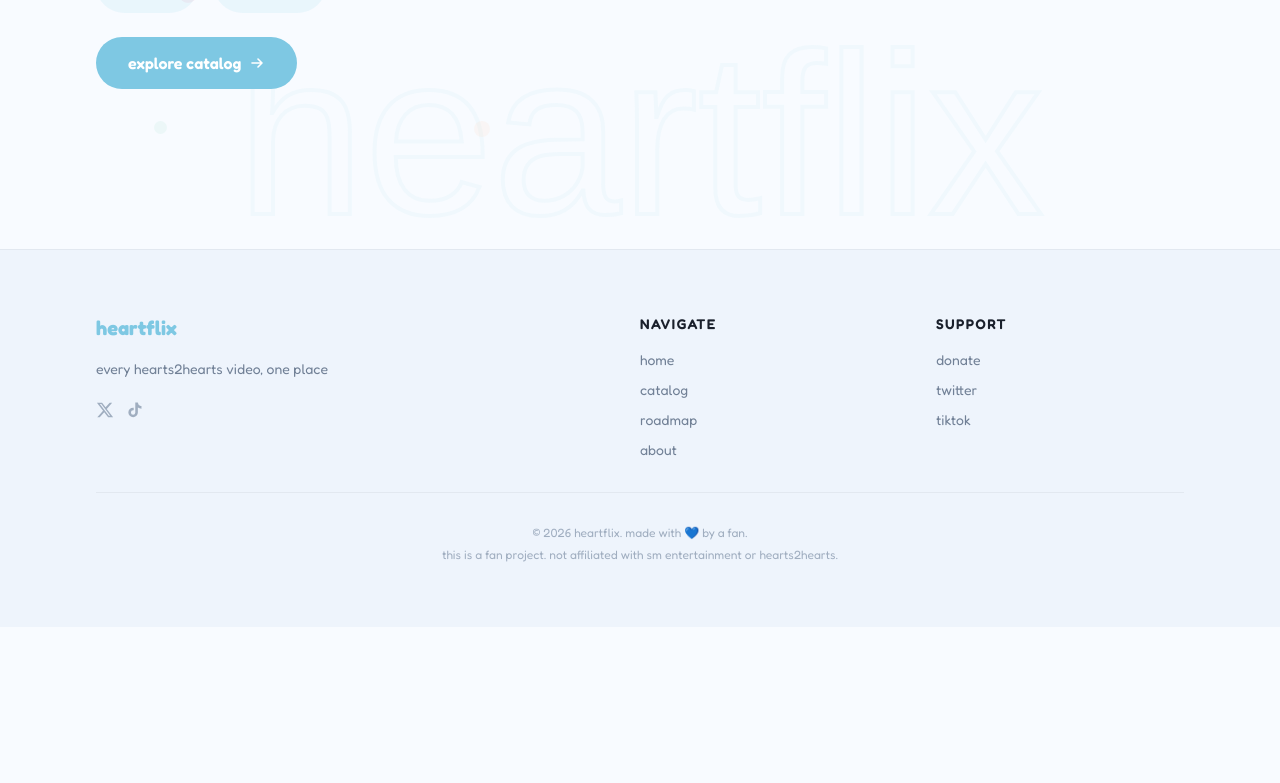
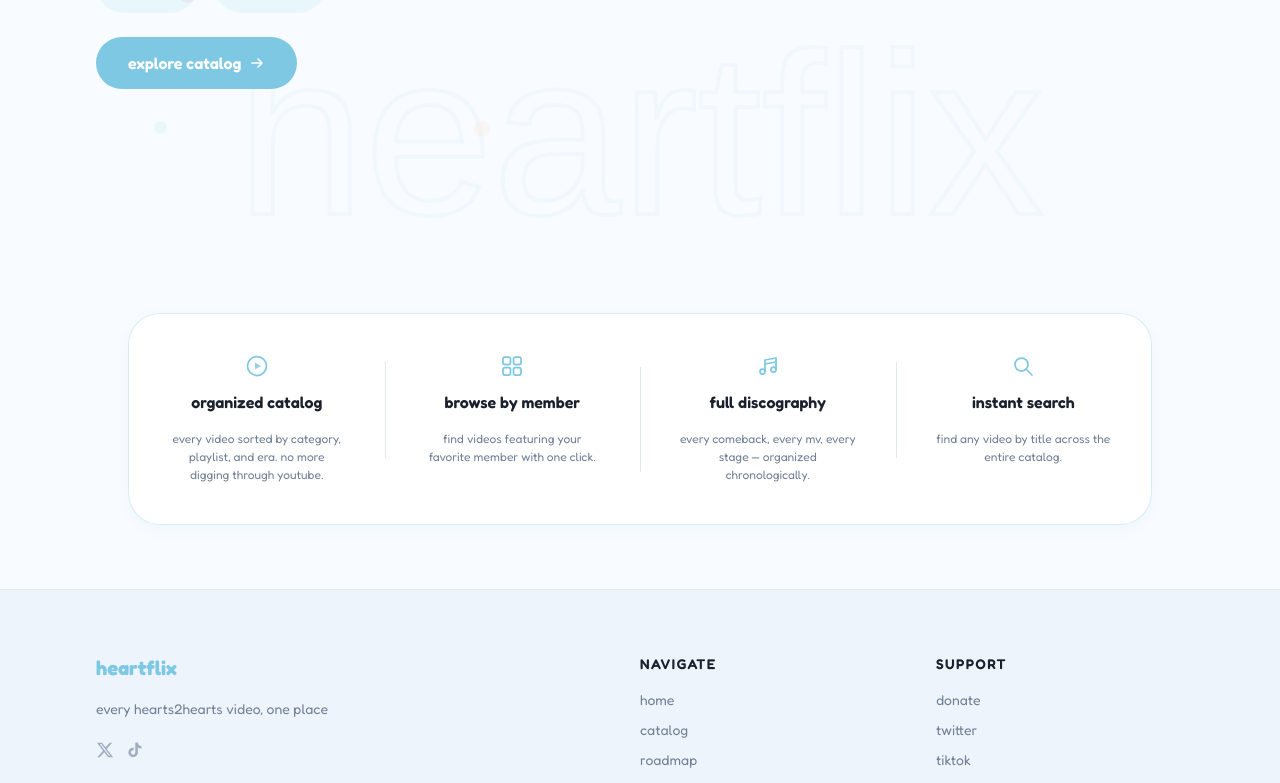
Before and after one commit to jaimelei/heartflix, a React (Vite) app: page / in a window 1280 px wide. Shown: the part 551-1334 px from the top of the page. Before the commit the page ends 1178 px from the top, so only its background shows below. Built offline with nearby package versions, Linux system fonts and the light colour scheme; a web font is replaced by a local one.

Commit message:
005 | Frontend | Feature - Created landing page features section

```diff
--- /dev/null
+++ b/src/pages/landing-page/components/Features.tsx
@@ -0,0 +1,146 @@
+// src/pages/landing-page/components/Features.tsx
+
+import Reveal from "../../../components/ui/Reveal";
+
+// ─── icons ───────────────────────────────────────────────────────────────────
+
+function IconPlayCircle() {
+    return (
+        <svg width="24" height="24" viewBox="0 0 24 24" fill="none" aria-hidden="true">
+            <circle cx="12" cy="12" r="9.5" stroke="currentColor" strokeWidth="1.75" />
+            <path d="M10 8.5l6 3.5-6 3.5V8.5z" fill="currentColor" opacity="0.8" />
+        </svg>
+    );
+}
+
+function IconGrid() {
+    return (
+        <svg width="24" height="24" viewBox="0 0 24 24" fill="none" aria-hidden="true">
+            <rect x="3" y="3" width="7.5" height="7.5" rx="2" stroke="currentColor" strokeWidth="1.75" />
+            <rect x="13.5" y="3" width="7.5" height="7.5" rx="2" stroke="currentColor" strokeWidth="1.75" />
+            <rect x="3" y="13.5" width="7.5" height="7.5" rx="2" stroke="currentColor" strokeWidth="1.75" />
+            <rect x="13.5" y="13.5" width="7.5" height="7.5" rx="2" stroke="currentColor" strokeWidth="1.75" />
+        </svg>
+    );
+}
+
+function IconMusicNote() {
+    return (
+        <svg width="24" height="24" viewBox="0 0 24 24" fill="none" aria-hidden="true">
+            <path
+                d="M9 17.5a2.5 2.5 0 1 1-5 0 2.5 2.5 0 0 1 5 0zM20 15.5a2.5 2.5 0 1 1-5 0 2.5 2.5 0 0 1 5 0z"
+                stroke="currentColor"
+                strokeWidth="1.75"
+            />
+            <path d="M9 17.5V6l11-2v11.5" stroke="currentColor" strokeWidth="1.75" strokeLinecap="round" strokeLinejoin="round" />
+            <path d="M9 10l11-2" stroke="currentColor" strokeWidth="1.75" strokeLinecap="round" />
+        </svg>
+    );
+}
+
+function IconSearch() {
+    return (
+        <svg width="24" height="24" viewBox="0 0 24 24" fill="none" aria-hidden="true">
+            <circle cx="10.5" cy="10.5" r="6.5" stroke="currentColor" strokeWidth="1.75" />
+            <path d="M15.5 15.5L21 21" stroke="currentColor" strokeWidth="1.75" strokeLinecap="round" />
+        </svg>
+    );
+}
+
+// ─── data ────────────────────────────────────────────────────────────────────
+
+const FEATURES = [
+    {
+        icon: <IconPlayCircle />,
+        title: "organized catalog",
+        description: "every video sorted by category, playlist, and era. no more digging through youtube.",
+    },
+    {
+        icon: <IconGrid />,
+        title: "browse by member",
+        description: "find videos featuring your favorite member with one click.",
+    },
+    {
+        icon: <IconMusicNote />,
+        title: "full discography",
+        description: "every comeback, every mv, every stage — organized chronologically.",
+    },
+    {
+        icon: <IconSearch />,
+        title: "instant search",
+        description: "find any video by title across the entire catalog.",
+    },
+];
+
+// ─── component ───────────────────────────────────────────────────────────────
+
+export default function Features() {
+    return (
+        <section className="py-16 relative">
+            <div className="max-w-[80%] mx-auto">
+                <div
+                    className="overflow-hidden"
+                    style={{
+                        background: "var(--color-surface)",
+                        border: "1px solid var(--color-border-accent)",
+                        borderRadius: "2rem",
+                        boxShadow: "var(--shadow-md)",
+                    }}
+                >
+                    <div className="grid grid-cols-1 lg:grid-cols-4">
+                        {FEATURES.map((feature, index) => (
+                            <Reveal key={feature.title} direction="up" delay={index * 120}>
+                                <div
+                                    className="relative p-8 lg:p-10 flex flex-col items-center gap-4 text-center"
+                                >
+                                    {/* vertical divider — not on first card, desktop only */}
+                                    {index > 0 && (
+                                        <span
+                                            aria-hidden="true"
+                                            className="absolute left-0 hidden lg:block w-[1px]"
+                                            style={{
+                                                top: "25%",
+                                                bottom: "25%",
+                                                background: "var(--color-border)",
+                                            }}
+                                        />
+                                    )}
+
+                                    {/* icon + title row */}
+                                    <div className="flex flex-col items-center gap-3">
+                                        <span style={{ color: "var(--color-primary)" }}>
+                                            {feature.icon}
+                                        </span>
+                                        <p
+                                            style={{
+                                                fontFamily: '"Fredoka", sans-serif',
+                                                fontWeight: 600,
+                                                fontSize: "1rem",
+                                                color: "var(--color-text-heading)",
+                                            }}
+                                        >
+                                            {feature.title}
+                                        </p>
+                                    </div>
+
+                                    {/* description */}
+                                    <p
+                                        className="max-w-[280px]"
+                                        style={{
+                                            fontFamily: '"Fredoka", sans-serif',
+                                            fontWeight: 400,
+                                            fontSize: "0.75rem",
+                                            color: "var(--color-text-secondary)",
+                                        }}
+                                    >
+                                        {feature.description}
+                                    </p>
+                                </div>
+                            </Reveal>
+                        ))}
+                    </div>
+                </div>
+            </div>
+        </section>
+    );
+}
--- a/src/pages/landing-page/index.tsx
+++ b/src/pages/landing-page/index.tsx
@@ -1,6 +1,7 @@
 // Route: /
 
 import Footer from "../../components/layout/Footer";
+import Features from "./components/Features";
 import Hero from "./components/Hero";
 import LandingNavbar from "./components/LandingNavbar";
 
@@ -11,6 +12,7 @@
 
             <main>
                 <Hero />
+                <Features />
             </main>
 
             <Footer />
```
